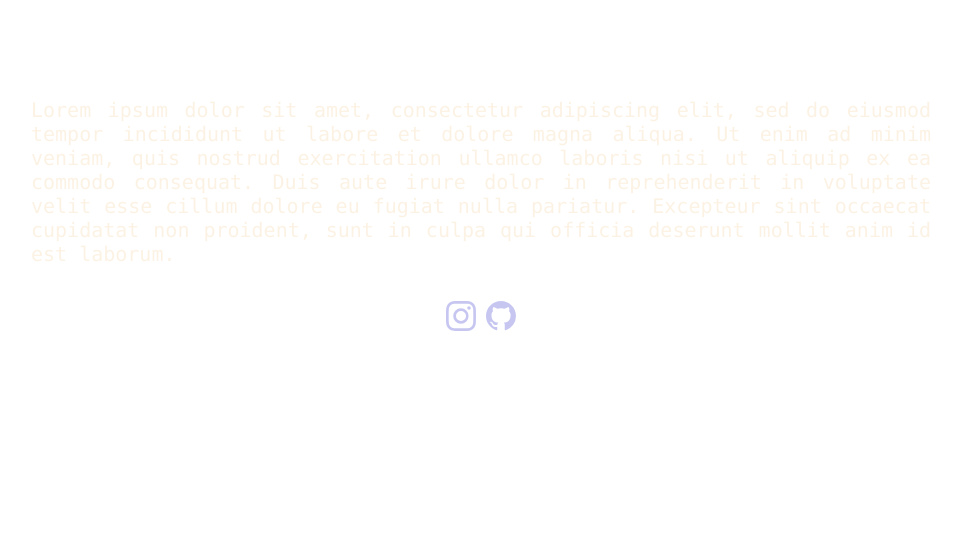
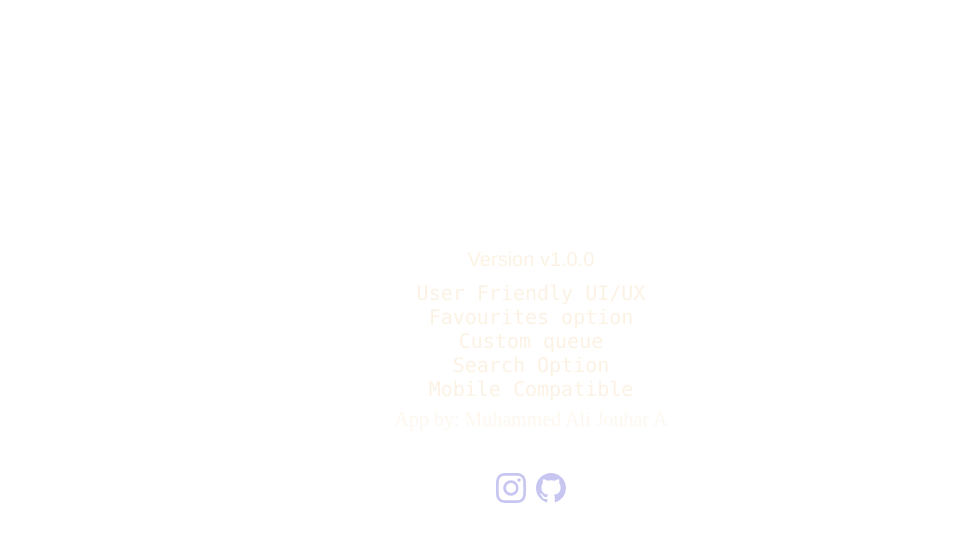
Before and after one commit to maja-98/Muzica, a React (Create React App) app: page /about in a window 1280 px wide. Shown: the top 542 px of the page, without its empty margins (95-1056 px from the left). Built offline with nearby package versions, Linux system fonts and the light colour scheme.

Commit message:
about page text changed

```diff
--- a/src/components/About.js
+++ b/src/components/About.js
@@ -5,11 +5,13 @@ export default function About() {
     <div className='about'>
       <h1 className='about-title'>MUZICA</h1>
       <div className='about-container'>
-        <h5>Lorem ipsum dolor sit amet, consectetur adipiscing elit, sed do eiusmod tempor incididunt ut labore et
-           dolore magna aliqua. Ut enim ad minim veniam, quis nostrud exercitation ullamco laboris nisi ut aliquip ex
-           ea commodo consequat. Duis aute irure dolor in reprehenderit in voluptate velit esse cillum dolore eu fugiat
-           nulla pariatur. Excepteur sint occaecat cupidatat non proident, sunt in culpa qui officia deserunt
-            mollit anim id est laborum.</h5>
+        <h5 className='version'>Version v1.0.0</h5>
+        <h5>User Friendly UI/UX</h5>
+        <h5>Favourites option</h5>
+        <h5>Custom queue </h5>
+        <h5>Search Option</h5>
+        <h5>Mobile Compatible</h5>
+        <h5 className='developer'>App by: Muhammed Ali Jouhar A</h5>
         <div className='about-links'>
           <a href='https://www.instagram.com/__maj_a__/'><Instagram/></a>
           <a href='https://github.com/maja-98'><Github/></a>
--- a/src/css/about.css
+++ b/src/css/about.css
@@ -6,17 +6,20 @@
     align-items: center;
     position: fixed;
     width: 90%;
+    top:150px;
+    left: 50px;;
 }
 .about-title{
     color: rgba(245, 250, 255, 0.7);
     font-size: 50px;
-    font-family:Cambria, Cochin, Georgia, Times, 'Times New Roman', serif;
     animation: custom-effect-desktop 2s ;
 }
 .about-container{
     display: inherit;
     flex-direction: column;
     align-items: center;
+    margin: 30px;
+
 }
 .about-container > h5{
     color: rgba(250, 235, 215, 0.674);
@@ -24,15 +27,25 @@
     font-weight: 500;
     text-align: justify;
     font-size: 20px;
-    margin: 30px;
+
 }
 .about-links{
     display: flex;
+    margin: 30px;
 }
 .about-links > a{
     font-size: 30px;
     margin: 5px;
     color: rgb(11, 4, 4);
+}
+.developer{
+    font-family:inherit;
+    opacity: 0.6;
+    margin: 7px;
+}
+.version{
+    font-family: 'Franklin Gothic Medium', 'Arial Narrow', Arial, sans-serif;
+    margin: 10px;
 }
 @media screen and (max-width:768px) {
     .about{
@@ -40,16 +53,22 @@
         top: 80px;
         left: 50px;
     }
+    .about-container{
+        margin: 10px;
+    }
     .about-title {
         padding-top: 10px;
         font-size: 25px;
-        animation: custom-effect-mobile 2s;
+        animation: custom-effect-mobile 2s ;
     }
         .about-container>h5 {
             font-size: 12px;
             max-width: 300px;
-            margin: 10px;
+            margin: 5px;
         }
+    .about-links{
+        margin: 20px;
+    }
     .about-links>a {
         font-size: 20px;
     }
@@ -67,11 +86,13 @@
         font-size: 30px;
         animation: custom-effect-tablet 2s;
     }
-
+    .about-container{
+        margin: 10px;
+    }
     .about-container>h5 {
         font-size: 14px;
         max-width: 400px;
-        margin: 10px;
+        margin: 2px;
     }
 
     .about-links>a {
@@ -80,7 +101,7 @@
 }
 @keyframes custom-effect-desktop {
     0% {
-       transform: translate(-600px,-10px)scale(0.6)
+       transform: translate(-650px,-160px)scale(0.6)
     }
 
     100% {
@@ -105,6 +126,7 @@
 
     100% {
         transform: translateX(0px)scale(1);
+
     }
 
 }
--- a/src/css/navbar.css
+++ b/src/css/navbar.css
@@ -17,6 +17,7 @@
     margin-left: 10px;
     opacity: 0.8;
     animation: fade-in 1s linear;
+    font-family: Cambria, Cochin, Georgia, Times, 'Times New Roman', serif;
 }
 .nav-menu{
     height: fit-content;
```
